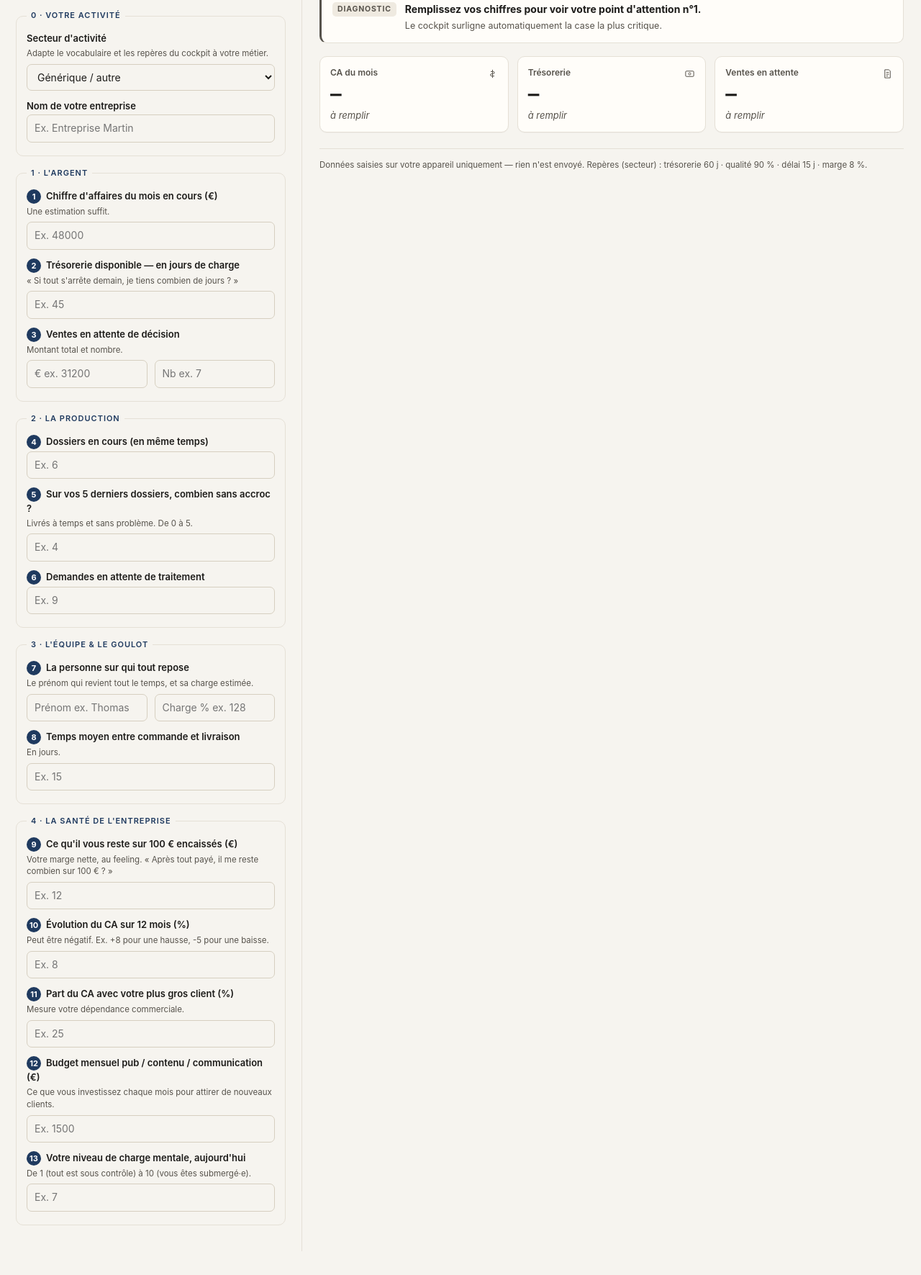
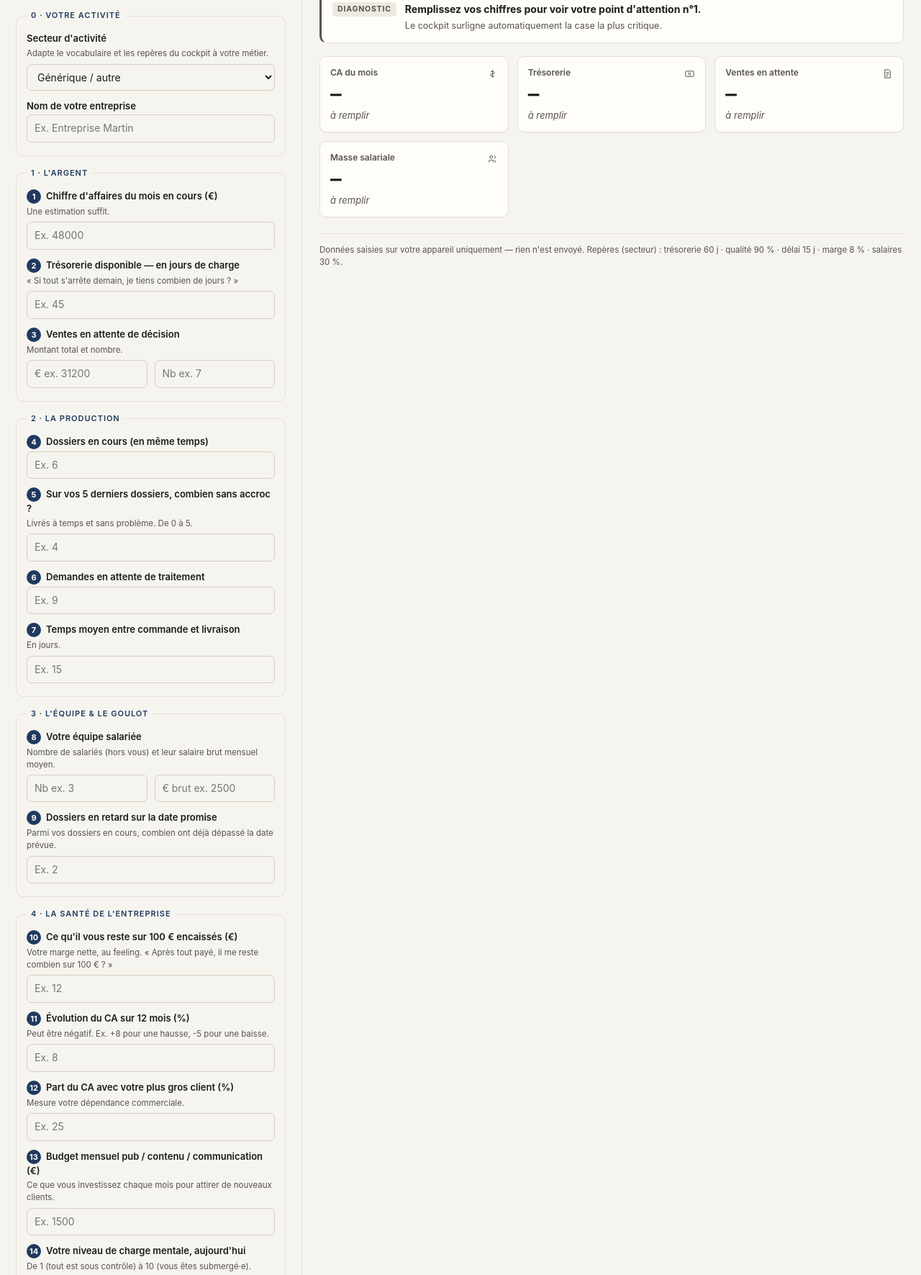
Before and after one commit to lllllllllllpo/tableau-de-bord, a plain HTML site: page index.html in a window 1280 px wide. Shown: the part 168-1939 px from the top of the page at 72% size. Before the commit the page ends 1906 px from the top, so only its background shows below. Drawn offline with Linux system fonts and the light colour scheme.

Commit message:
Refonte bloc Equipe & goulot : masse salariale (poids/CA par secteur) + dossiers en retard
- Remplace la personne clé par effectif + salaire brut -> coût chargé et poids sur le CA
- Ajoute les dossiers en retard (taux vs en-cours) comme mesure du goulot
- Deplace le temps de livraison vers le bloc Production
- Repère masse salariale/CA par secteur + labels retard sectoriels

Co-Authored-By: Claude Opus 4.8 <noreply@anthropic.com>

```diff
--- a/index.html
+++ b/index.html
@@ -220,49 +220,54 @@
         <label><span class="step">6</span><span id="q6label">Demandes en attente de traitement</span></label>
         <input id="backlog" type="number" inputmode="numeric" min="0" placeholder="Ex. 9">
       </div>
-    </fieldset>
-
-    <fieldset>
-      <legend>3 · L'équipe &amp; le goulot</legend>
       <div class="field">
-        <label><span class="step">7</span>La personne sur qui tout repose</label>
-        <div class="hint">Le prénom qui revient tout le temps, et sa charge estimée.</div>
-        <div class="two">
-          <input id="cleNom" type="text" placeholder="Prénom ex. Thomas">
-          <input id="cleCharge" type="number" inputmode="numeric" min="0" placeholder="Charge % ex. 128">
-        </div>
-      </div>
-      <div class="field">
-        <label><span class="step">8</span><span id="q8label">Temps moyen entre commande et livraison</span></label>
+        <label><span class="step">7</span><span id="q8label">Temps moyen entre commande et livraison</span></label>
         <div class="hint" id="q8hint">En jours.</div>
         <input id="cycle" type="number" inputmode="numeric" min="0" placeholder="Ex. 15">
       </div>
     </fieldset>
 
     <fieldset>
+      <legend>3 · L'équipe &amp; le goulot</legend>
+      <div class="field">
+        <label><span class="step">8</span>Votre équipe salariée</label>
+        <div class="hint">Nombre de salariés (hors vous) et leur salaire brut mensuel moyen.</div>
+        <div class="two">
+          <input id="nbSal" type="number" inputmode="numeric" min="0" placeholder="Nb ex. 3">
+          <input id="salaireBrut" type="number" inputmode="numeric" min="0" placeholder="€ brut ex. 2500">
+        </div>
+      </div>
+      <div class="field">
+        <label><span class="step">9</span><span id="q9label">Dossiers en retard sur la date promise</span></label>
+        <div class="hint">Parmi vos dossiers en cours, combien ont déjà dépassé la date prévue.</div>
+        <input id="retard" type="number" inputmode="numeric" min="0" placeholder="Ex. 2">
+      </div>
+    </fieldset>
+
+    <fieldset>
       <legend>4 · La santé de l'entreprise</legend>
       <div class="field">
-        <label><span class="step">9</span>Ce qu'il vous reste sur 100 € encaissés (€)</label>
+        <label><span class="step">10</span>Ce qu'il vous reste sur 100 € encaissés (€)</label>
         <div class="hint">Votre marge nette, au feeling. « Après tout payé, il me reste combien sur 100 € ? »</div>
         <input id="margeNet" type="number" inputmode="numeric" min="0" max="100" placeholder="Ex. 12">
       </div>
       <div class="field">
-        <label><span class="step">10</span>Évolution du CA sur 12 mois (%)</label>
+        <label><span class="step">11</span>Évolution du CA sur 12 mois (%)</label>
         <div class="hint">Peut être négatif. Ex. +8 pour une hausse, -5 pour une baisse.</div>
         <input id="tendance" type="number" inputmode="numeric" placeholder="Ex. 8">
       </div>
       <div class="field">
-        <label><span class="step">11</span>Part du CA avec votre plus gros client (%)</label>
+        <label><span class="step">12</span>Part du CA avec votre plus gros client (%)</label>
         <div class="hint">Mesure votre dépendance commerciale.</div>
         <input id="depClient" type="number" inputmode="numeric" min="0" max="100" placeholder="Ex. 25">
       </div>
       <div class="field">
-        <label><span class="step">12</span>Budget mensuel pub / contenu / communication (€)</label>
+        <label><span class="step">13</span>Budget mensuel pub / contenu / communication (€)</label>
         <div class="hint">Ce que vous investissez chaque mois pour attirer de nouveaux clients.</div>
         <input id="mktgEur" type="number" inputmode="numeric" min="0" placeholder="Ex. 1500">
       </div>
       <div class="field">
-        <label><span class="step">13</span>Votre niveau de charge mentale, aujourd'hui</label>
+        <label><span class="step">14</span>Votre niveau de charge mentale, aujourd'hui</label>
         <div class="hint">De 1 (tout est sous contrôle) à 10 (vous êtes submergé·e).</div>
         <input id="mental" type="number" inputmode="numeric" min="1" max="10" placeholder="Ex. 7">
       </div>
@@ -303,6 +308,10 @@
           <div class="top"><span class="label" id="lbl-devis">Ventes en attente</span><span class="ico"><svg viewBox="0 0 24 24"><path d="M6 3h9l3 3v15H6z"/><path d="M9 9h6M9 13h6M9 17h4"/></svg></span></div>
           <div class="val num" data-val>—</div><div class="sub" data-sub></div>
         </div>
+        <div class="kpi" id="k-masse">
+          <div class="top"><span class="label">Masse salariale</span><span class="ico"><svg viewBox="0 0 24 24"><circle cx="9" cy="8" r="3"/><path d="M3.5 20a5.5 5.5 0 0 1 11 0"/><path d="M16 5.5a3 3 0 0 1 0 5.8M15 14.7a5.5 5.5 0 0 1 3.5 5.3"/></svg></span></div>
+          <div class="val num" data-val>—</div><div class="sub" data-sub></div>
+        </div>
       </div>
     </div>
 
@@ -321,8 +330,8 @@
           <div class="top"><span class="label" id="lbl-backlog">File d'attente</span><span class="ico"><svg viewBox="0 0 24 24"><path d="M4 6h16M4 12h16M4 18h10"/></svg></span></div>
           <div class="val num" data-val>—</div><div class="sub" data-sub></div>
         </div>
-        <div class="kpi" id="k-charge">
-          <div class="top"><span class="label">Charge — pers. clé</span><span class="ico"><svg viewBox="0 0 24 24"><circle cx="12" cy="8" r="3.5"/><path d="M5 20a7 7 0 0 1 14 0"/></svg></span></div>
+        <div class="kpi" id="k-retard">
+          <div class="top"><span class="label" id="lbl-retard">Dossiers en retard</span><span class="ico"><svg viewBox="0 0 24 24"><circle cx="12" cy="13" r="7"/><path d="M12 10v3l2 1.5M9 2h6"/></svg></span></div>
           <div class="val num" data-val>—</div><div class="sub" data-sub></div>
         </div>
         <div class="kpi" id="k-cycle">
@@ -389,7 +398,7 @@
     q8label:'Temps moyen entre commande et livraison', q8hint:'En jours.',
     cDevis:'Ventes en attente', cWip:'En-cours (dossiers)', cDelais:'Qualité de service',
     cBacklog:'File d\'attente', cCycle:'Temps de traitement',
-    tTreso:60, tDelais:90, tCycle:15, wipHigh:8, tMarge:8
+    tTreso:60, tDelais:90, tCycle:15, wipHigh:8, tMarge:8, tMasse:30
   };
   function P(o){ var r={}; for(var k in BASE) r[k]=BASE[k]; for(var j in o) r[j]=o[j]; return r; }
   var PROFILES = {
@@ -410,7 +419,7 @@
       q6label:'Missions en attente de démarrage',
       q8label:'Temps moyen entre signature et livrable',
       cDevis:'Propositions en attente', cWip:'En-cours (missions)', cDelais:'Respect des délais',
-      cBacklog:'File d\'attente', cCycle:'Délai de livraison', tTreso:45, tDelais:90, tCycle:21, wipHigh:8, tMarge:15 }),
+      cBacklog:'File d\'attente', cCycle:'Délai de livraison', tTreso:45, tDelais:90, tCycle:21, wipHigh:8, tMarge:15, tMasse:50 }),
     commerce: P({ unit:'commande', unitPl:'commandes',
       q3label:'Commandes clients à honorer', q3hint:'Montant et nombre en attente.',
       q4label:'Commandes / dossiers en cours',
@@ -418,7 +427,7 @@
       q6label:'Réassorts / commandes fournisseurs en attente',
       q8label:'Délai moyen de réassort / mise à disposition',
       cDevis:'Commandes à honorer', cWip:'En-cours', cDelais:'Clients servis OK',
-      cBacklog:'Réassorts en attente', cCycle:'Délai de mise à dispo', tTreso:60, tDelais:95, tCycle:7, wipHigh:12, tMarge:5 }),
+      cBacklog:'Réassorts en attente', cCycle:'Délai de mise à dispo', tTreso:60, tDelais:95, tCycle:7, wipHigh:12, tMarge:5, tMasse:18 }),
     restauration: P({ unit:'service', unitPl:'services',
       q3label:'Réservations & événements à venir', q3hint:'Montant estimé et nombre.',
       q4label:'Événements / traiteur en préparation',
@@ -426,7 +435,7 @@
       q6label:'Demandes de résa / devis en attente',
       q8label:'Délai moyen de réponse à une demande', q8hint:'En jours.',
       cDevis:'Résas & événements', cWip:'En préparation', cDelais:'Services sans accroc',
-      cBacklog:'Demandes en attente', cCycle:'Délai de réponse', tTreso:45, tDelais:95, tCycle:2, wipHigh:6, tMarge:6 }),
+      cBacklog:'Demandes en attente', cCycle:'Délai de réponse', tTreso:45, tDelais:95, tCycle:2, wipHigh:6, tMarge:6, tMasse:35 }),
     ecommerce: P({ unit:'commande', unitPl:'commandes',
       q3label:'Paniers / commandes à traiter', q3hint:'Montant et nombre.',
       q4label:'Commandes en cours de préparation',
@@ -434,7 +443,7 @@
       q6label:'Commandes en attente / SAV en cours',
       q8label:'Délai moyen commande → expédition',
       cDevis:'À traiter', cWip:'En préparation', cDelais:'Expédiées à temps',
-      cBacklog:'En attente / SAV', cCycle:'Délai d\'expédition', tTreso:45, tDelais:98, tCycle:3, wipHigh:40 }),
+      cBacklog:'En attente / SAV', cCycle:'Délai d\'expédition', tTreso:45, tDelais:98, tCycle:3, wipHigh:40, tMasse:20 }),
     sante: P({ unit:'dossier', unitPl:'dossiers',
       q3label:'Devis / RDV en attente de confirmation', q3hint:'Montant et nombre.',
       q4label:'Dossiers patients / clients en cours',
@@ -442,7 +451,7 @@
       q6label:'Liste d\'attente / RDV à planifier',
       q8label:'Délai moyen de prise en charge',
       cDevis:'RDV / devis en attente', cWip:'Dossiers en cours', cDelais:'Traités à temps',
-      cBacklog:'Liste d\'attente', cCycle:'Délai de prise en charge', tTreso:60, tDelais:95, tCycle:7, wipHigh:15, tMarge:15 }),
+      cBacklog:'Liste d\'attente', cCycle:'Délai de prise en charge', tTreso:60, tDelais:95, tCycle:7, wipHigh:15, tMarge:15, tMasse:45 }),
     industrie: P({ unit:'commande', unitPl:'commandes',
       q3label:'Commandes / devis en attente', q3hint:'Montant et nombre.',
       q4label:'Ordres de fabrication en cours',
@@ -450,14 +459,14 @@
       q6label:'Carnet de commandes en attente',
       q8label:'Délai moyen commande → expédition',
       cDevis:'Commandes en attente', cWip:'OF en cours', cDelais:'Livrées à temps',
-      cBacklog:'Carnet de commandes', cCycle:'Délai de production', tTreso:60, tDelais:95, tCycle:20, wipHigh:15, tMarge:7 })
+      cBacklog:'Carnet de commandes', cCycle:'Délai de production', tTreso:60, tDelais:95, tCycle:20, wipHigh:15, tMarge:7, tMasse:28 })
   };
   var p = PROFILES.generique;
 
   var f = {
     co:$('#co'), ca:$('#ca'), treso:$('#treso'), devisEur:$('#devisEur'), devisNb:$('#devisNb'),
-    wip:$('#wip'), delais:$('#delais'), backlog:$('#backlog'),
-    cleNom:$('#cleNom'), cleCharge:$('#cleCharge'), cycle:$('#cycle'),
+    wip:$('#wip'), delais:$('#delais'), backlog:$('#backlog'), cycle:$('#cycle'),
+    nbSal:$('#nbSal'), salaireBrut:$('#salaireBrut'), retard:$('#retard'),
     margeNet:$('#margeNet'), tendance:$('#tendance'), depClient:$('#depClient'), mktgEur:$('#mktgEur'),
     mental:$('#mental')
   };
@@ -480,8 +489,11 @@
     $('#lbl-devis').textContent = p.cDevis; $('#lbl-wip').textContent = p.cWip;
     $('#lbl-delais').textContent = p.cDelais; $('#lbl-backlog').textContent = p.cBacklog;
     $('#lbl-cycle').textContent = p.cCycle;
+    var uCap = p.unitPl.charAt(0).toUpperCase()+p.unitPl.slice(1);
+    $('#lbl-retard').textContent = uCap+' en retard';
+    $('#q9label').textContent = uCap+' en retard sur la date promise';
     $('#foot').innerHTML = 'Données saisies sur votre appareil uniquement — rien n\'est envoyé. Repères '+
-      '(secteur)&nbsp;: trésorerie '+p.tTreso+'&nbsp;j · qualité '+p.tDelais+'&nbsp;% · délai '+p.tCycle+'&nbsp;j · marge '+p.tMarge+'&nbsp;%.';
+      '(secteur)&nbsp;: trésorerie '+p.tTreso+'&nbsp;j · qualité '+p.tDelais+'&nbsp;% · délai '+p.tCycle+'&nbsp;j · marge '+p.tMarge+'&nbsp;% · salaires '+p.tMasse+'&nbsp;%.';
   }
 
   function render(){
@@ -536,14 +548,17 @@
       set('k-backlog', b, sub, st);
     } else set('k-backlog','—','<span class="empty">à remplir</span>');
 
-    // Charge personne clé
-    if(has(f.cleCharge)){
-      var ch=n(f.cleCharge), nom=(f.cleNom.value||'').trim()||'la personne clé', st=null, sub='';
-      if(ch>110){st='flag'; sub='<span class="delta down">surchargé·e</span> '+nom; issues.push({sev:3,tag:'Goulot',title:nom+' est le goulot de l\'entreprise ('+ch+' %).',detail:'Toute l\'activité dépend d\'une personne saturée : le jour où elle s\'arrête, tout s\'arrête. Documenter et déléguer une partie de son rôle est prioritaire.'});}
-      else if(ch>100){st='warn'; sub='<span class="delta flat">au max</span> '+nom; issues.push({sev:2,tag:'Goulot',title:nom+' tourne à pleine capacité.',detail:'Aucune marge pour absorber un imprévu ou un pic d\'activité.'});}
-      else{sub=nom+' · marge disponible';}
-      set('k-charge', ch+' %', sub, st);
-    } else set('k-charge','—','<span class="empty">à remplir</span>');
+    // Masse salariale
+    if(has(f.nbSal) && has(f.salaireBrut)){
+      var coutCharge=n(f.nbSal)*n(f.salaireBrut)*1.42, st=null, caM=has(f.ca)?n(f.ca):null;
+      if(caM && caM>0){
+        var poids=coutCharge/caM*100, pr=Math.round(poids), sub='≈ '+euro(coutCharge)+' chargés/mois';
+        if(poids>p.tMasse*1.2){st='flag'; sub='<span class="delta down">lourd</span> vs '+p.tMasse+' % · '+sub; issues.push({sev:3,tag:'Masse salariale',title:'Les salaires pèsent '+pr+' % de votre chiffre d\'affaires.',detail:'Au-dessus du repère de votre secteur ('+p.tMasse+' %). Une baisse d\'activité passagère et la paie devient dure à sortir : c\'est un sujet de structure à regarder de près.'});}
+        else if(poids>p.tMasse){st='warn'; sub='<span class="delta flat">élevé</span> vs '+p.tMasse+' % · '+sub; issues.push({sev:2,tag:'Masse salariale',title:'Masse salariale au-dessus du repère ('+pr+' % vs '+p.tMasse+' %).',detail:'Encore tenable, mais peu de marge. Chaque poste doit être couvert par du chiffre d\'affaires régulier.'});}
+        else{sub='<span class="delta up">saine</span> vs '+p.tMasse+' % · '+sub;}
+        set('k-masse', pr+' % du CA', sub, st);
+      } else set('k-masse', euro(coutCharge), 'coût chargé/mois · ajoutez le CA pour le poids');
+    } else set('k-masse','—','<span class="empty">à remplir</span>');
 
     // Cycle
     if(has(f.cycle)){
@@ -553,6 +568,18 @@
       else{sub='<span class="delta up">dans la cible</span>';}
       set('k-cycle', c+' j', sub, st);
     } else set('k-cycle','—','<span class="empty">à remplir</span>');
+
+    // Dossiers en retard
+    if(has(f.retard)){
+      var rt=n(f.retard), st=null, sub=p.unitPl+' au-delà de la date promise', w3=has(f.wip)?n(f.wip):null;
+      if(w3 && w3>0){
+        var pctR=Math.round(rt/w3*100);
+        sub='<span class="chip">'+pctR+' % de l\'en-cours</span> en retard';
+        if(pctR>=40){st='flag'; issues.push({sev:3,tag:'Goulot',title:'Près de la moitié des '+p.unitPl+' sont en retard ('+pctR+' %).',detail:'Ce n\'est plus un incident, c\'est un goulot installé. Il faut repérer l\'étape précise qui bloque et y ajouter de la capacité, sinon les délais promis vont continuer de glisser.'});}
+        else if(pctR>=20){st='warn'; issues.push({sev:2,tag:'Goulot',title:rt+' '+p.unitPl+' en retard sur '+w3+' en cours.',detail:'Le goulot commence à se voir. Traiter ces retards en priorité évite l\'effet boule de neige sur toute la file.'});}
+      } else if(rt>0){st='warn'; issues.push({sev:2,tag:'Goulot',title:rt+' '+p.unitPl+' en retard.',detail:'Autant de clients qui attendent au-delà de la date promise — le premier signe d\'un goulot.'});}
+      set('k-retard', rt, sub, st);
+    } else set('k-retard','—','<span class="empty">à remplir</span>');
 
     // Marge nette
     if(has(f.margeNet)){
```
